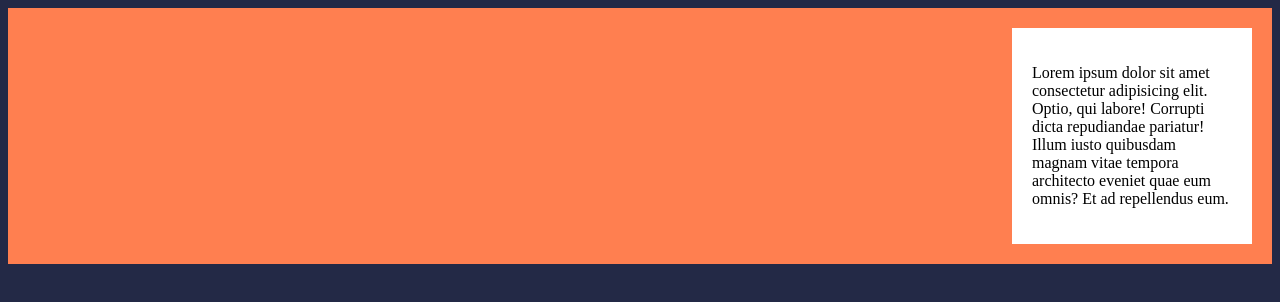
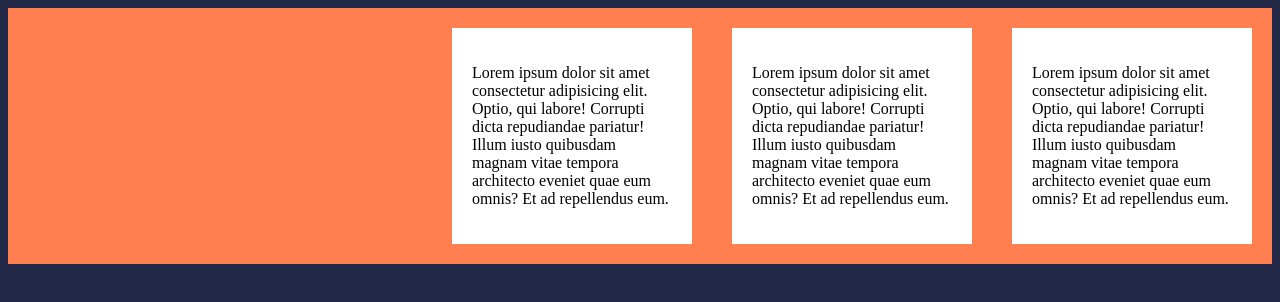
Before and after one commit to Disha-Nalawade/Flex-Box, a plain HTML site: page index.html in a window 1280 px wide. Drawn offline with Linux system fonts and the light colour scheme.

Commit message:
Multiple cards added

```diff
--- a/index.html
+++ b/index.html
@@ -14,7 +14,22 @@
           repellendus eum.
         </p>
       </div>
-
+      <div class="card">
+        <p>
+          Lorem ipsum dolor sit amet consectetur adipisicing elit. Optio, qui
+          labore! Corrupti dicta repudiandae pariatur! Illum iusto quibusdam
+          magnam vitae tempora architecto eveniet quae eum omnis? Et ad
+          repellendus eum.
+        </p>
+      </div>
+      <div class="card">
+        <p>
+          Lorem ipsum dolor sit amet consectetur adipisicing elit. Optio, qui
+          labore! Corrupti dicta repudiandae pariatur! Illum iusto quibusdam
+          magnam vitae tempora architecto eveniet quae eum omnis? Et ad
+          repellendus eum.
+        </p>
+      </div>
     </div>
   </body>
 </html>
```
